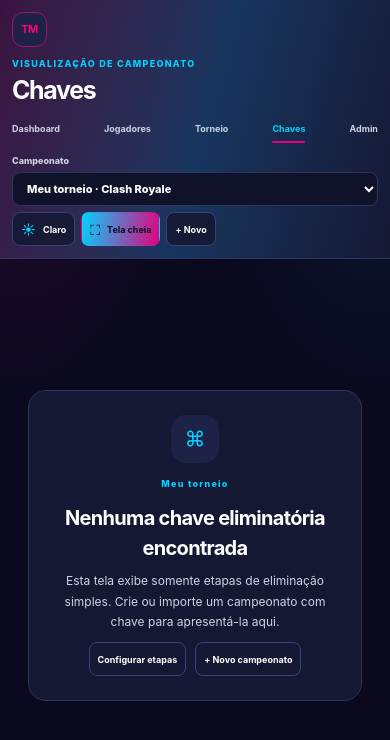
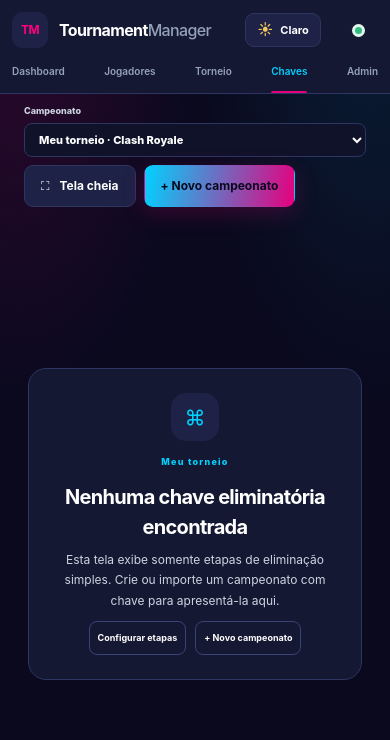
Before and after one commit to MathOak/tournament-manager, an Angular app: page /brackets in a window 390 px wide. Shown: the top 740 px of the page. Built offline with nearby package versions, Linux system fonts and the light colour scheme.

Commit message:
Refactor

```diff
--- a/src/app/features/brackets/bracket-display.component.html
+++ b/src/app/features/brackets/bracket-display.component.html
@@ -1,25 +1,36 @@
 <section class="bracket-display-page" [class.bracket-embedded]="embedded" aria-label="Chaves do campeonato" [style.--bracket-card-height.px]="matchHeight()" [style.--bracket-gap.px]="baseGap()" [style.--bracket-connector-width.px]="connectorWidth()" [style.--bracket-min-column-width.px]="viewportSize().width < 600 ? 205 : 214">
   <header class="bracket-display-header">
-    @if (!embedded) { <a class="bracket-brand" routerLink="/" aria-label="Voltar ao dashboard"><span class="bracket-brand-mark">TM</span><span>TOURNAMENT <b>MANAGER</b></span></a> }
-    <div class="bracket-heading">
-      <p class="bracket-kicker">VISUALIZAÇÃO DE CAMPEONATO</p>
-      <h1>Chaves</h1>
-    </div>
     @if (!embedded) {
-      <nav class="bracket-inline-nav" aria-label="Navegação do campeonato">
+      <a class="brand" routerLink="/" aria-label="Tournament Manager — início"><span class="brand-mark">TM</span><span>Tournament<span class="brand-light">Manager</span></span></a>
+      <nav class="main-nav bracket-main-nav" aria-label="Navegação principal">
         <a routerLink="/" routerLinkActive="active" [routerLinkActiveOptions]="{ exact: true }">Dashboard</a>
         <a routerLink="/players" routerLinkActive="active">Jogadores</a>
         <a routerLink="/tournament" routerLinkActive="active">Torneio</a>
         <a routerLink="/brackets" routerLinkActive="active">Chaves</a>
         <a routerLink="/admin" routerLinkActive="active">Admin</a>
       </nav>
-    }
+      <button class="theme-toggle" type="button" (click)="toggleTheme()" [attr.aria-label]="theme() === 'dark' ? 'Ativar tema claro' : 'Ativar tema escuro'">
+        <span aria-hidden="true">{{ theme() === 'dark' ? '☀' : '☾' }}</span>{{ theme() === 'dark' ? 'Claro' : 'Escuro' }}
+      </button>
+      <span class="live-indicator bracket-local-indicator"><span></span> Dados locais</span>
+    } @else {
+      <div class="bracket-heading"><p class="bracket-kicker">VISUALIZAÇÃO DE CAMPEONATO</p><h1>Chaves</h1></div>
       <div class="bracket-toolbar-controls">
         <label class="bracket-select-label" for="championship-select">Campeonato
           <select id="championship-select" [value]="store.selectedTournamentId()" [disabled]="!store.ready() || store.tournaments().length < 2" (change)="selectTournament($event)" aria-label="Selecionar campeonato">
-          @for (tournament of store.tournaments(); track tournament.id) {
-            <option [value]="tournament.id">{{ tournament.name }}{{ tournament.game ? ' · ' + tournament.game : '' }}</option>
+            @for (tournament of store.tournaments(); track tournament.id) { <option [value]="tournament.id">{{ tournament.name }}{{ tournament.game ? ' · ' + tournament.game : '' }}</option> }
+          </select>
+        </label>
+      </div>
     }
+  </header>
+
+  @if (!embedded) {
+    <div class="bracket-control-band">
+      <div class="bracket-toolbar-controls">
+        <label class="bracket-select-label" for="championship-select">Campeonato
+          <select id="championship-select" [value]="store.selectedTournamentId()" [disabled]="!store.ready() || store.tournaments().length < 2" (change)="selectTournament($event)" aria-label="Selecionar campeonato">
+            @for (tournament of store.tournaments(); track tournament.id) { <option [value]="tournament.id">{{ tournament.name }}{{ tournament.game ? ' · ' + tournament.game : '' }}</option> }
           </select>
         </label>
         @if (eliminationStages().length > 1) {
@@ -29,17 +40,13 @@
             </select>
           </label>
         }
-      @if (!embedded) {
-        <button class="bracket-control-button" type="button" (click)="toggleTheme()" [attr.aria-label]="theme() === 'dark' ? 'Ativar tema claro' : 'Ativar tema escuro'">
-          <span aria-hidden="true">{{ theme() === 'dark' ? '☀' : '☾' }}</span>{{ theme() === 'dark' ? 'Claro' : 'Escuro' }}
+        <button class="button button-secondary bracket-fullscreen-button" type="button" (click)="toggleFullscreen()">
+          <span aria-hidden="true">⛶</span>{{ fullscreen() ? 'Sair da tela cheia' : 'Tela cheia' }}
         </button>
-        <button class="bracket-control-button bracket-fullscreen-button" type="button" (click)="toggleFullscreen()">
-          <span aria-hidden="true">{{ fullscreen() ? '⛶' : '⛶' }}</span>{{ fullscreen() ? 'Sair da tela cheia' : 'Tela cheia' }}
-        </button>
-        <button class="bracket-control-button" type="button" (click)="createTournament()">+ Novo</button>
+        <button class="button button-primary bracket-new-button" type="button" (click)="createTournament()">+ Novo campeonato</button>
+      </div>
+    </div>
   }
-    </div>
-  </header>
 
   @if (fullscreenNotice()) { <p class="bracket-fullscreen-notice" role="status">{{ fullscreenNotice() }}</p> }
 
--- a/src/styles.css
+++ b/src/styles.css
@@ -634,15 +634,15 @@ html[data-theme="light"] .status-pill.status-done { color: #116344; background:
 		radial-gradient(ellipse at 95% 0%, color-mix(in srgb, var(--accent-interactive) 10%, transparent), transparent 34%), var(--page);
 }
 .bracket-display-header {
-	min-height: 78px;
-	display: grid;
-	grid-template-columns: max-content max-content minmax(0, 1fr) max-content;
+	height: 76px;
+	flex: 0 0 76px;
+	display: flex;
 	align-items: center;
-	gap: 24px;
+	gap: 48px;
 	margin: 0 calc(clamp(16px, 2.4vw, 42px) * -1);
-	padding: 16px clamp(16px, 2.4vw, 42px);
+	padding: 0 max(28px, calc((100vw - 1180px) / 2));
 	border-bottom: 1px solid var(--border);
-	background: linear-gradient(105deg, color-mix(in srgb, var(--accent-primary) 18%, var(--surface)), color-mix(in srgb, var(--accent-support) 32%, var(--surface)) 52%, var(--surface));
+	background: var(--surface);
 }
 .bracket-brand { display: inline-flex; align-items: center; gap: 10px; white-space: nowrap; color: var(--text); font-size: 10px; font-weight: 750; letter-spacing: .06em; }
 .bracket-brand b { color: var(--accent-interactive); }
@@ -651,6 +651,10 @@ html[data-theme="light"] .status-pill.status-done { color: #116344; background:
 .bracket-heading h1 { margin: 0; color: var(--text); font-size: clamp(24px, 2.5vw, 36px); }
 .bracket-kicker { margin: 0 0 5px; color: var(--accent-interactive); font-size: 9px; font-weight: 850; letter-spacing: .14em; }
 .bracket-toolbar-controls { min-width: 0; display: flex; justify-content: flex-end; align-items: end; gap: 8px; flex-wrap: nowrap; }
+.bracket-control-band { width: min(1180px, calc(100% - 48px)); min-height: 66px; display: flex; align-items: center; align-self: center; }
+.bracket-control-band .bracket-toolbar-controls { width: 100%; justify-content: flex-end; align-items: end; }
+.bracket-main-nav { flex: 1 1 auto; justify-content: center; gap: 30px; }
+.bracket-local-indicator { flex: 0 0 auto; white-space: nowrap; }
 .bracket-inline-nav { display: flex; align-items: center; justify-content: center; gap: clamp(6px, .7vw, 18px); white-space: nowrap; }
 .bracket-inline-nav a { position: relative; padding: 8px 0; color: var(--text-secondary); font-size: clamp(9px, .55vw, 15px); font-weight: 700; }
 .bracket-inline-nav a:hover, .bracket-inline-nav a.active { color: var(--accent-interactive); }
@@ -664,13 +668,13 @@ html[data-theme="light"] .status-pill.status-done { color: #116344; background:
 .bracket-fullscreen-button { color: #080d20; border-color: transparent; background: linear-gradient(100deg, var(--accent-interactive), var(--accent-primary)); }
 .bracket-fullscreen-button:hover { color: #080d20; border-color: transparent; filter: brightness(1.08); }
 .bracket-fullscreen-button span { color: inherit; }
-.bracket-event-summary { min-height: 58px; display: flex; justify-content: space-between; align-items: center; gap: 20px; padding: 8px 4px 4px; }
+.bracket-event-summary { width: min(1180px, calc(100% - 48px)); min-height: 58px; display: flex; justify-content: space-between; align-items: center; align-self: center; gap: 20px; padding: 8px 4px 4px; }
 .bracket-event-summary h2 { margin: 0; color: var(--text); font-size: clamp(18px, 2vw, 26px); }
 .bracket-event-summary .bracket-kicker { margin-bottom: 5px; }
 .bracket-event-summary .bracket-kicker span { padding: 0 5px; color: var(--text-muted); }
 .bracket-stage-meta { display: flex; align-items: center; gap: 9px; color: var(--text-secondary); font-size: 10px; }
 .bracket-stage-meta b { padding: 5px 8px; border-radius: 6px; color: var(--accent-interactive); background: color-mix(in srgb, var(--accent-interactive) 13%, var(--surface)); }
-.bracket-round-tabs { display: flex; gap: 5px; overflow-x: auto; margin: 2px 0 0; border-bottom: 1px solid var(--border); scrollbar-width: thin; }
+.bracket-round-tabs { width: min(1180px, calc(100% - 48px)); display: flex; align-self: center; gap: 5px; overflow-x: auto; margin: 2px 0 0; border-bottom: 1px solid var(--border); scrollbar-width: thin; }
 .bracket-round-tabs button { min-height: 32px; flex: 1 0 110px; padding: 0 13px; border: 0; border-bottom: 2px solid transparent; color: var(--text-secondary); background: transparent; cursor: pointer; font-size: 10px; font-weight: 750; }
 .bracket-round-tabs button:hover { color: var(--accent-interactive); }
 .bracket-round-tabs button.selected { color: var(--accent-interactive); border-bottom-color: var(--accent-primary); background: color-mix(in srgb, var(--accent-primary) 7%, transparent); }
@@ -698,7 +702,7 @@ html[data-theme="light"] .status-pill.status-done { color: #116344; background:
 .bracket-bye-note { position: absolute; z-index: 2; top: 50%; left: 50%; right: auto; transform: translate(-50%, -50%); padding: 3px 8px; border: 1px solid color-mix(in srgb, #15120a 18%, var(--badge-highlight)); border-radius: 999px; color: #15120a; background: var(--badge-highlight); box-shadow: 0 2px 8px #0004; font-size: clamp(7px, .42vw, 12px); font-weight: 900; line-height: 1.2; white-space: nowrap; pointer-events: none; }
 .bracket-connectors { z-index: 0; flex: 0 0 var(--bracket-connector-width); width: var(--bracket-connector-width); overflow: visible; }
 .bracket-connectors path { fill: none; stroke: color-mix(in srgb, var(--accent-interactive) 24%, var(--border-strong)); stroke-width: 1.4; vector-effect: non-scaling-stroke; }
-.bracket-display-footer { min-height: 30px; display: flex; align-items: center; flex-wrap: wrap; gap: 18px; padding: 6px 3px 0; color: var(--text-secondary); font-size: 9px; }
+.bracket-display-footer { width: min(1180px, calc(100% - 48px)); min-height: 30px; display: flex; align-items: center; align-self: center; flex-wrap: wrap; gap: 18px; padding: 6px 3px 0; color: var(--text-secondary); font-size: 9px; }
 .bracket-display-footer > span { display: inline-flex; align-items: center; gap: 6px; }
 .footer-dot { width: 7px; height: 7px; border-radius: 50%; background: var(--text-muted); }
 .live-dot { background: var(--accent-primary); box-shadow: 0 0 0 3px color-mix(in srgb, var(--accent-primary) 18%, transparent); }
@@ -723,43 +727,47 @@ html[data-theme="light"] .status-pill.status-done { color: #116344; background:
 .bracket-embedded .bracket-fullscreen-button { display: none; }
 
 html[data-theme="light"] .bracket-display-page { background: radial-gradient(ellipse at 5% 0%, color-mix(in srgb, var(--accent-primary) 8%, transparent), transparent 34%), var(--page); }
-html[data-theme="light"] .bracket-display-header { background: linear-gradient(105deg, #f8e6f0, #e6f5fb 52%, #fff); }
+html[data-theme="light"] .bracket-display-header { background: var(--surface); }
 html[data-theme="light"] .bracket-game { background: #f7f8fc; }
 html[data-theme="light"] .bracket-connectors path { stroke: #9daac7; }
 
 @media (max-width: 1280px) {
-	.bracket-brand > span:not(.bracket-brand-mark) { display: none; }
-	.bracket-heading { max-width: max-content; }
-	.bracket-heading .bracket-kicker { white-space: nowrap; }
-	.bracket-display-header { grid-template-columns: auto 1fr; gap: 12px 18px; }
-	.bracket-inline-nav { grid-column: 1 / -1; justify-content: flex-start; }
-	.bracket-toolbar-controls { grid-column: 1 / -1; justify-content: flex-start; flex-wrap: wrap; }
+	.bracket-display-header { gap: clamp(14px, 2.5vw, 32px); }
+	.bracket-main-nav { gap: clamp(12px, 2vw, 24px); }
+	.bracket-control-band .bracket-toolbar-controls { justify-content: flex-start; }
 }
 @media (max-width: 900px) {
-	.bracket-display-header { gap: 8px 14px; }
-	.bracket-heading { grid-column: 2; grid-row: 1; }
+	.bracket-display-header { gap: 14px; }
+	.bracket-main-nav { gap: 12px; }
+	.bracket-main-nav a { font-size: 11px; }
 	.bracket-select-label { width: min(220px, 35vw); }
 }
 @media (max-width: 600px) {
 	.bracket-display-page { padding: 0 12px 12px; }
-	.bracket-display-header { grid-template-columns: 1fr; gap: 10px; margin: 0 -12px; padding: 12px; }
-	.bracket-brand { grid-row: 1; }
-	.bracket-heading { grid-column: 1; grid-row: 2; }
+	.bracket-display-header { height: auto; min-height: 68px; flex: 0 0 auto; flex-wrap: wrap; gap: 0 20px; margin: 0 -12px; padding: 10px 12px 0; }
+	.bracket-display-header > .brand { min-height: 40px; }
+	.bracket-display-header > .bracket-main-nav { order: 3; width: 100%; height: 43px; flex: 0 0 100%; justify-content: space-between; gap: 10px; }
+	.bracket-main-nav a { font-size: 10px; }
+	.bracket-display-header > .theme-toggle { margin-left: auto; }
+	.bracket-local-indicator { font-size: 0; }
+	.bracket-local-indicator span { margin-right: 8px; }
+	.bracket-control-band { width: calc(100% - 24px); min-height: auto; padding: 10px 0; }
+	.bracket-control-band .bracket-toolbar-controls { justify-content: flex-start; flex-wrap: wrap; }
 	.bracket-heading h1 { font-size: 25px; }
-	.bracket-toolbar-controls { grid-column: 1; justify-content: flex-start; gap: 6px; }
-	.bracket-inline-nav { grid-column: 1; width: 100%; justify-content: space-between; gap: 7px; overflow-x: auto; }
-	.bracket-inline-nav a { font-size: 9px; }
+	.bracket-embedded .bracket-display-header { display: grid; grid-template-columns: 1fr; gap: 10px; padding: 12px; }
+	.bracket-embedded .bracket-heading { grid-column: 1; grid-row: auto; }
+	.bracket-embedded .bracket-toolbar-controls { grid-column: 1; grid-row: auto; justify-content: flex-start; }
 	.bracket-select-label { width: 100%; flex: 1 1 100%; min-width: 0; }
 	.bracket-select-label select { min-height: 34px; }
 	.bracket-control-button { min-height: 34px; padding: 0 8px; font-size: 9px; }
 	.bracket-back-button { display: none; }
 	.bracket-embedded { min-height: 0; }
-	.bracket-embedded .bracket-display-header { grid-template-columns: 1fr; }
-	.bracket-embedded .bracket-heading,
-	.bracket-embedded .bracket-toolbar-controls { grid-column: 1; grid-row: auto; }
 	.bracket-embedded .bracket-display-header { margin: 0 -12px; }
 	.bracket-embedded .bracket-viewport { height: 62vh; min-height: 380px; }
 	.bracket-event-summary { align-items: flex-start; flex-direction: column; gap: 8px; padding: 12px 2px 8px; }
+	.bracket-event-summary,
+	.bracket-round-tabs,
+	.bracket-display-footer { width: calc(100% - 24px); }
 	.bracket-event-summary h2 { font-size: 19px; }
 	.bracket-stage-meta { flex-wrap: wrap; }
 	.bracket-round-tabs button { flex-basis: 95px; min-height: 34px; font-size: 9px; }
@@ -769,6 +777,12 @@ html[data-theme="light"] .bracket-connectors path { stroke: #9daac7; }
 	.bracket-local-note { width: 100%; margin-left: 0; }
 	.bracket-empty-state { min-height: 270px; padding: 24px 18px; }
 }
+@media (min-width: 601px) {
+	.bracket-embedded .bracket-display-header { display: grid; grid-template-columns: minmax(0, 1fr) max-content; gap: 18px; }
+	.bracket-embedded .bracket-heading { grid-column: 1; grid-row: 1; }
+	.bracket-embedded .bracket-toolbar-controls { grid-column: 2; grid-row: 1; }
+	.bracket-embedded .bracket-display-header { margin: 0 calc(clamp(16px, 2.4vw, 42px) * -1); }
+}
 @media (prefers-reduced-motion: reduce) {
 	*, *::before, *::after { scroll-behavior: auto !important; animation-duration: .01ms !important; animation-iteration-count: 1 !important; transition-duration: .01ms !important; }
 }
```
Lines whose indentation alone changed are shown as unchanged.
